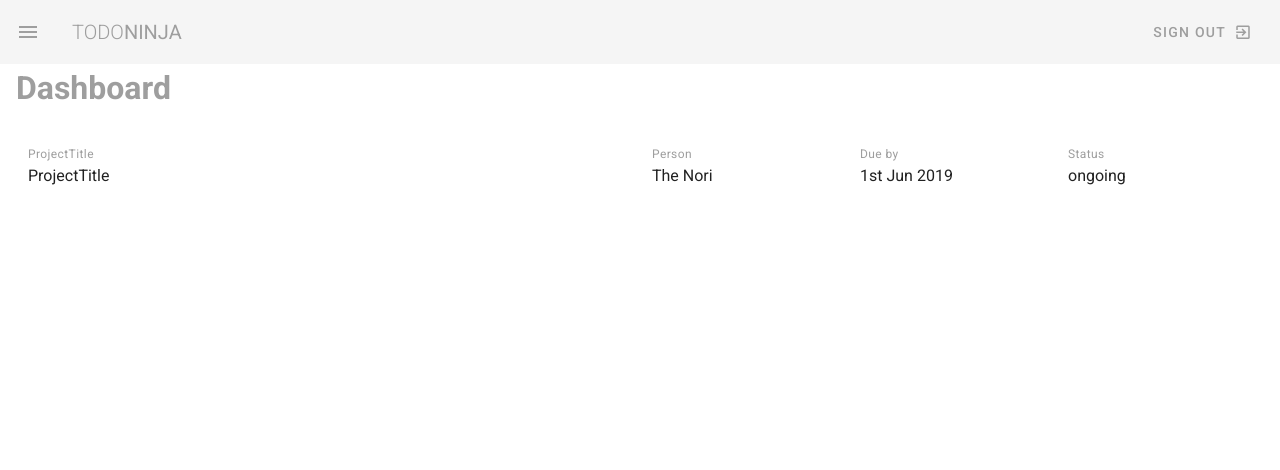
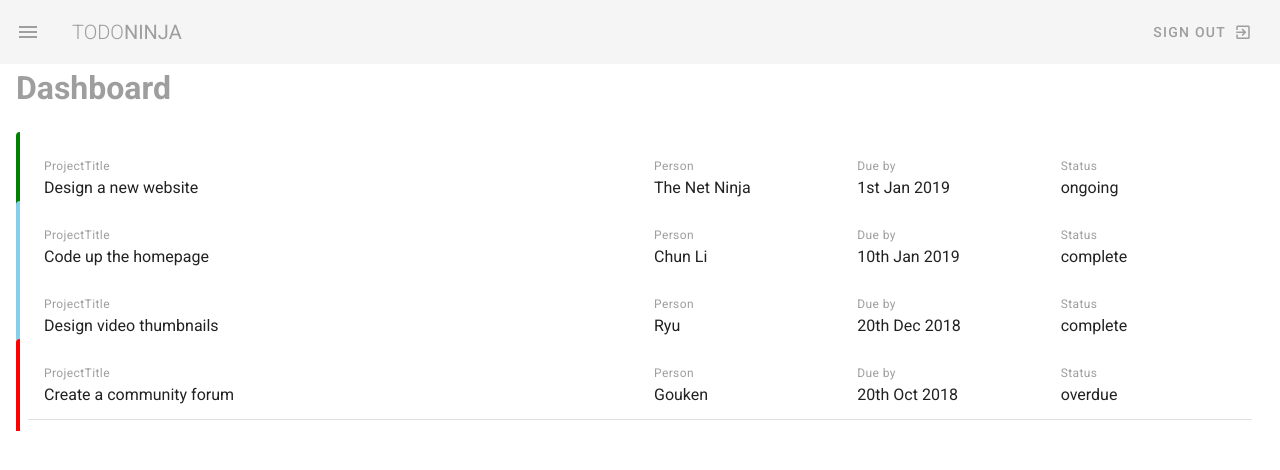
Before and after one commit to git-nori/_tr_vuetify-net-ninja, a Vue app: page / in a window 1280 px wide. Shown: the top 470 px of the page. Built offline with nearby package versions, Linux system fonts and the light colour scheme.

Commit message:
[#15 - Dummy Project Data]GridSystemを用いてcard上にv-forの値を列挙

```diff
--- a/src/views/Dashboard.vue
+++ b/src/views/Dashboard.vue
@@ -5,30 +5,84 @@
     <!-- y方向に20pxのmarginを適用 -->
     <!-- fluid => containerの幅を横いっぱいに広げる -->
     <v-container class="my-5" fluid>
-      <v-card flat>
-        <v-row>
+      <v-card flat v-for="(project, index) in projects" :key="index">
+        <!-- ``を用いてclassをv-bindする -->
+        <v-row :class="`pa-3 project ${project.status}`">
           <v-col sm="12" md="6">
             <div class="caption grey--text">ProjectTitle</div>
-            <div>ProjectTitle</div>
+            <div>{{ project.title }}</div>
           </v-col>
           <v-col sm="4" md="2">
             <div class="caption grey--text">Person</div>
-            <div>The Nori</div>
+            <div>{{ project.person }}</div>
           </v-col>
           <v-col sm="4" md="2">
             <div class="caption grey--text">Due by</div>
-            <div>1st Jun 2019</div>
+            <div>{{ project.due }}</div>
           </v-col>
           <v-col sm="4" md="2">
             <div class="caption grey--text">Status</div>
-            <div>ongoing</div>
+            <div>{{ project.status }}</div>
           </v-col>
         </v-row>
+        <!-- rowごとに区切り線を設定 -->
+        <v-divider></v-divider>
       </v-card>
     </v-container>
   </div>
 </template>
 
 <script>
-export default {};
+export default {
+  data() {
+    return {
+      projects: [
+        {
+          title: "Design a new website",
+          person: "The Net Ninja",
+          due: "1st Jan 2019",
+          status: "ongoing",
+          content:
+            "Lorem ipsum dolor sit amet consectetur adipisicing elit. Sunt consequuntur eos eligendi illum minima adipisci deleniti, dicta mollitia enim explicabo fugiat quidem ducimus praesentium voluptates porro molestias non sequi animi!"
+        },
+        {
+          title: "Code up the homepage",
+          person: "Chun Li",
+          due: "10th Jan 2019",
+          status: "complete",
+          content:
+            "Lorem ipsum dolor sit amet consectetur adipisicing elit. Sunt consequuntur eos eligendi illum minima adipisci deleniti, dicta mollitia enim explicabo fugiat quidem ducimus praesentium voluptates porro molestias non sequi animi!"
+        },
+        {
+          title: "Design video thumbnails",
+          person: "Ryu",
+          due: "20th Dec 2018",
+          status: "complete",
+          content:
+            "Lorem ipsum dolor sit amet consectetur adipisicing elit. Sunt consequuntur eos eligendi illum minima adipisci deleniti, dicta mollitia enim explicabo fugiat quidem ducimus praesentium voluptates porro molestias non sequi animi!"
+        },
+        {
+          title: "Create a community forum",
+          person: "Gouken",
+          due: "20th Oct 2018",
+          status: "overdue",
+          content:
+            "Lorem ipsum dolor sit amet consectetur adipisicing elit. Sunt consequuntur eos eligendi illum minima adipisci deleniti, dicta mollitia enim explicabo fugiat quidem ducimus praesentium voluptates porro molestias non sequi animi!"
+        }
+      ]
+    };
+  }
+};
 </script>
+
+<style scoped>
+.project.complete {
+  border-left: 4px solid skyblue;
+}
+.project.overdue {
+  border-left: 4px solid red;
+}
+.project.ongoing {
+  border-left: 4px solid green;
+}
+</style>
```
